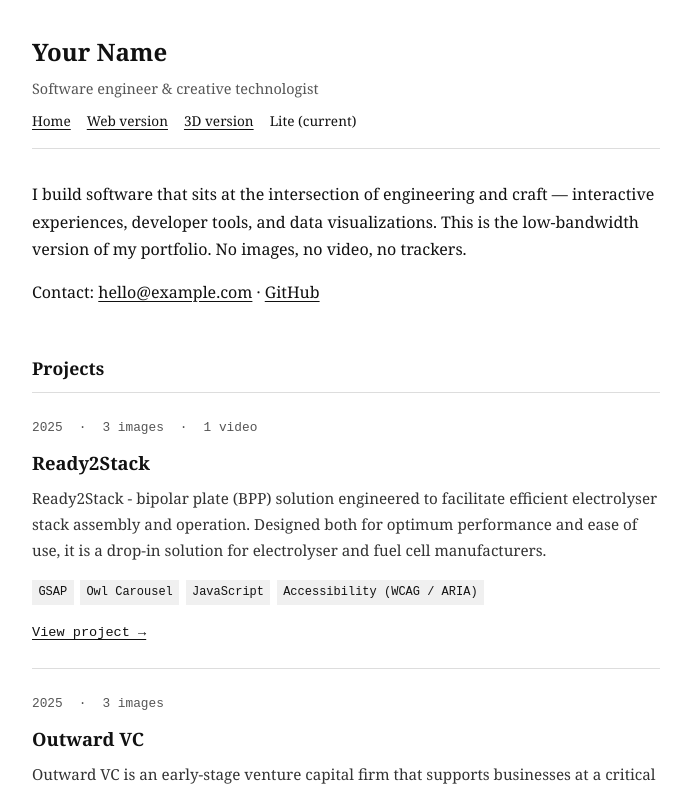
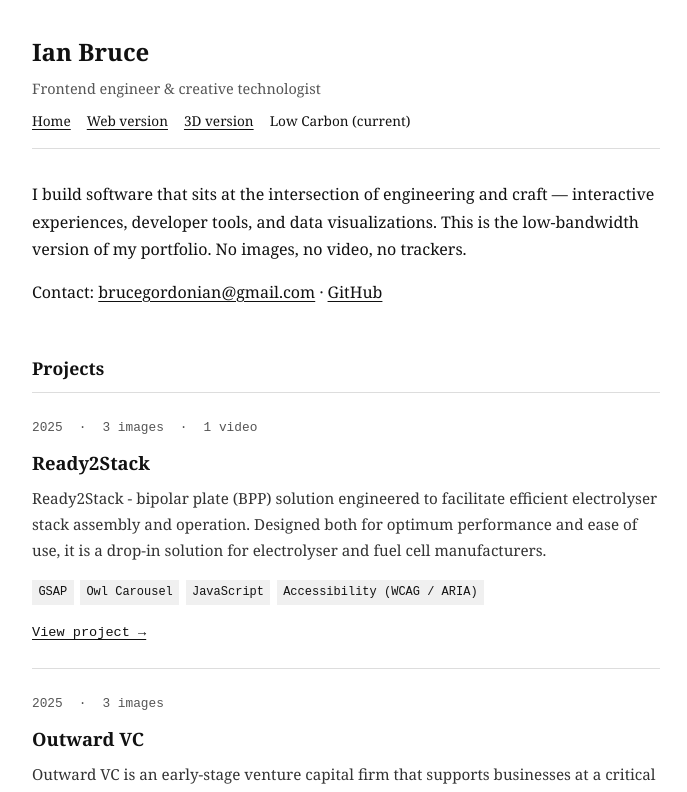
Before and after one commit to ianbrucebraincue/portfolio-site, a Next.js app: page /low-carbon in a window 1280 px wide. Shown: the top 792 px of the page, without its empty margins (294-981 px from the left). Built offline with nearby package versions, Linux system fonts and the light colour scheme.

Commit message:
update: all copy

```diff
--- a/app/low-carbon/layout.tsx
+++ b/app/low-carbon/layout.tsx
@@ -2,8 +2,8 @@
 import "./low-carbon.css";
 
 export const metadata: Metadata = {
-  title: "Lite",
-  description: "Low-carbon, text-only portfolio. No images, no videos, minimal bandwidth.",
+  title: "Low Carbon",
+  description: "Text-only portfolio. No images, no videos, minimal bandwidth.",
 };
 
 export default function LiteLayout({ children }: { children: React.ReactNode }) {
--- a/app/low-carbon/page.tsx
+++ b/app/low-carbon/page.tsx
@@ -6,21 +6,21 @@
 import { projects } from "@/data/projects";
 
 export const metadata: Metadata = {
-  title: "Lite",
-  description: "Low-carbon, text-only portfolio. Projects without images or video.",
+  title: "Low Carbon",
+  description: "Text-only portfolio. Projects without images or video.",
 };
 
 export default function LitePage() {
   return (
     <main>
       <header className="low-carbon-header">
-        <h1>Your Name</h1>
-        <p>Software engineer &amp; creative technologist</p>
+        <h1>Ian Bruce</h1>
+        <p>Frontend engineer &amp; creative technologist</p>
         <nav className="low-carbon-nav" aria-label="Site experiences">
           <a href="/">Home</a>
           <a href="/web">Web version</a>
           <a href="/3d">3D version</a>
-          <span aria-current="page">Lite (current)</span>
+          <span aria-current="page">Low Carbon (current)</span>
         </nav>
       </header>
 
@@ -32,8 +32,8 @@
         </p>
         <p>
           Contact:{" "}
-          <a href="mailto:hello@example.com">hello@example.com</a> ·{" "}
-          <a href="https://github.com" target="_blank" rel="noopener noreferrer">
+          <a href="mailto:brucegordonian@gmail.com">brucegordonian@gmail.com</a> ·{" "}
+          <a href="https://github.com/ianbrucebraincue" target="_blank" rel="noopener noreferrer">
             GitHub
           </a>
         </p>
--- a/components/web/WebOutro.tsx
+++ b/components/web/WebOutro.tsx
@@ -47,8 +47,8 @@
         <p data-animate className={styles.sub}>
           Open to freelance projects, collaborations, and interesting conversations.
         </p>
-        <a data-animate href="mailto:hello@example.com" className={styles.cta}>
-          hello@example.com
+        <a data-animate href="mailto:brucegordonian@gmail.com" className={styles.cta}>
+          brucegordonian@gmail.com
         </a>
 
         <nav data-animate className={styles.nav} aria-label="Other experiences">
```
Also changed, not shown: app/page.tsx (+5 -5 lines).
